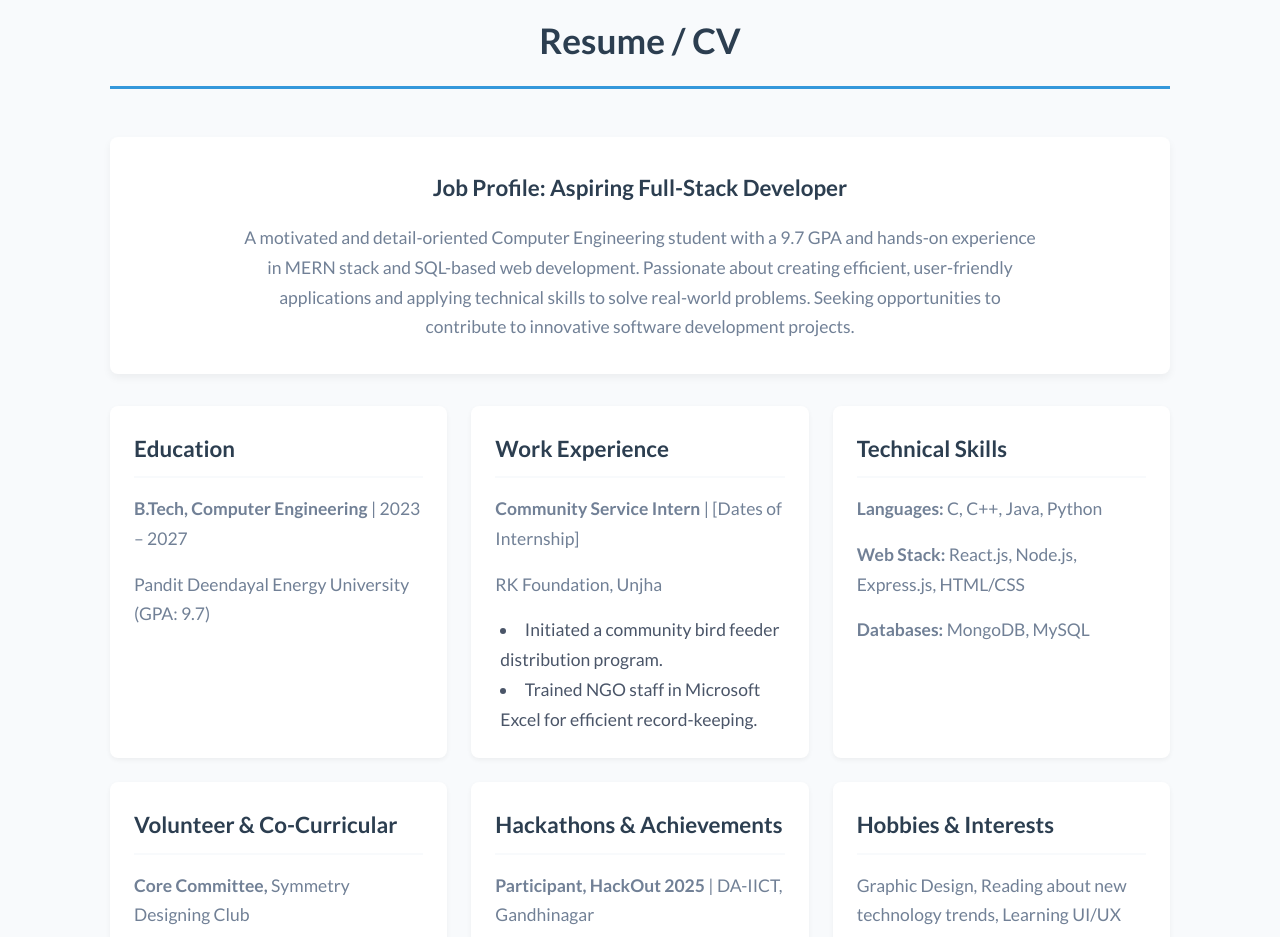
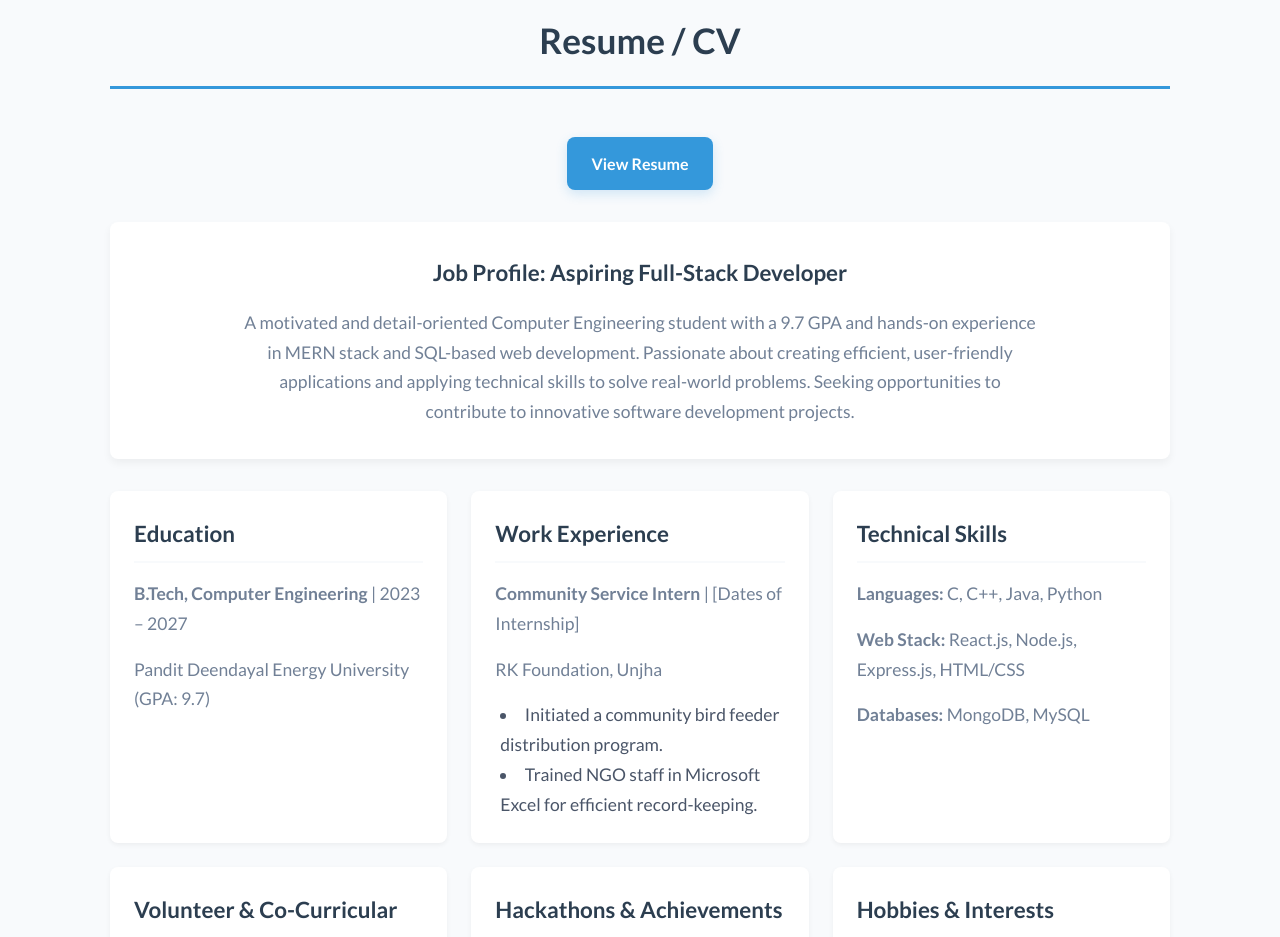
Before and after one commit to ShrutiPatel038/Portfolio, a plain HTML site: page index.html in a window 1280 px wide. Shown: the part 2140-3077 px from the top of the page. Drawn offline with Linux system fonts and the light colour scheme.

Commit message:
resume button added

```diff
--- a/index.html
+++ b/index.html
@@ -69,6 +69,12 @@
         <section id="resume" class="content-section-light">
             <div class="container">
                 <h2>Resume / CV</h2>
+                <div class="resume-download-hero">
+                    <a href="documents/resume_cv.pdf" class="resume-btn" target="_blank">
+                        <!-- <i class="fas fa-view"></i> -->
+                        <span>View Resume</span>
+                    </a>
+                </div>
                 <div class="job-profile">
                     <h3>Job Profile: Aspiring Full-Stack Developer</h3>
                     <p>A motivated and detail-oriented Computer Engineering student with a 9.7 GPA and hands-on experience in MERN stack and SQL-based web development. Passionate about creating efficient, user-friendly applications and applying technical skills to solve real-world problems. Seeking opportunities to contribute to innovative software development projects.</p>
--- a/style.css
+++ b/style.css
@@ -144,6 +144,34 @@ p { margin-bottom: 1rem; color: var(--text-light); font-size: 17.5px; }
 .toc-card i { font-size: 1.5rem; color: var(--secondary-color); }
 
 /* --- Resume Section --- */
+.resume-download-hero {
+    text-align: center;
+    margin-bottom: 2rem;
+}
+.resume-btn {
+    display: inline-flex;
+    align-items: center;
+    gap: 0.5rem;
+    background: var(--secondary-color);
+    color: #fff;
+    padding: 0.8rem 1.5rem;
+    text-decoration: none;
+    border-radius: 8px;
+    font-weight: 700;
+    transition: all 0.3s ease;
+    box-shadow: 0 4px 12px rgba(52, 152, 219, 0.2);
+}
+.resume-btn:hover {
+    transform: translateY(-2px);
+    box-shadow: 0 6px 16px rgba(52, 152, 219, 0.3);
+    background: #2980b9;
+}
+.resume-btn i {
+    font-size: 1rem;
+}
+.resume-btn span {
+    font-size: 1rem;
+}
 .job-profile { background: #fff; padding: 2rem; border-radius: 8px; margin-bottom: 2rem; box-shadow: 0 4px 8px rgba(0,0,0,0.05); }
 .job-profile h3 { text-align: center; margin-bottom: 1rem; }
 .job-profile p { text-align: center; font-size: 17.5px; max-width: 800px; margin: 0 auto; }
```
